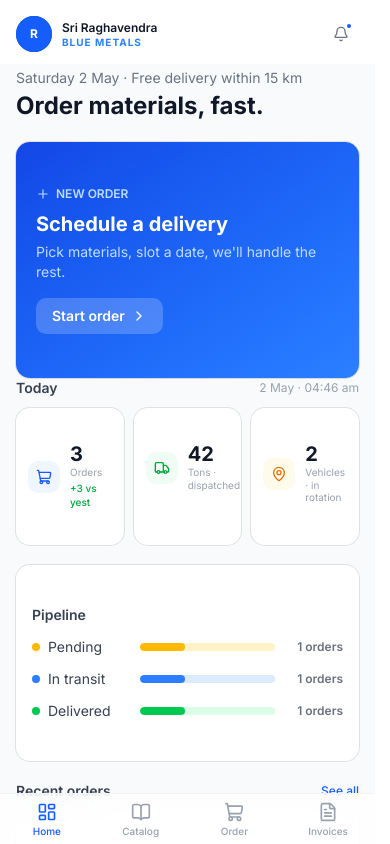
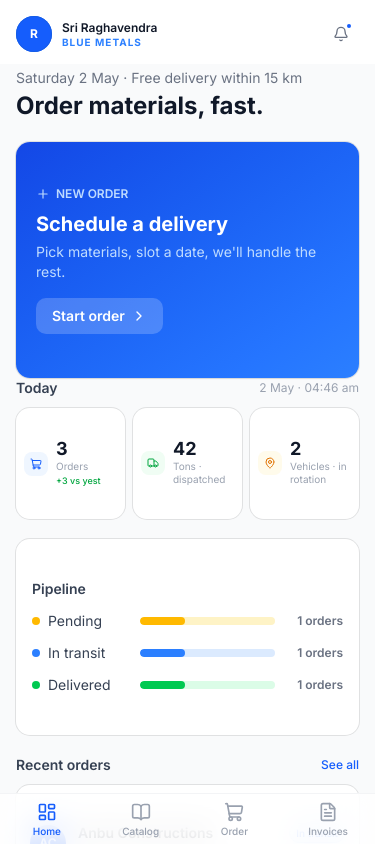
Before and after one commit to jayanth15/Srbt, a Next.js app in the folder frontend/: page /dashboard in a window 390 px wide. Built offline with nearby package versions, Linux system fonts and the light colour scheme.

Commit message:
refactor(frontend): shrink Today stats cards further for mobile compactness

```diff
--- a/frontend/app/(dashboard)/dashboard/page.tsx
+++ b/frontend/app/(dashboard)/dashboard/page.tsx
@@ -90,17 +90,17 @@ export default function DashboardPage() {
               {now.toLocaleDateString("en-IN", { day: "numeric", month: "short" })} · {now.toLocaleTimeString("en-IN", { hour: "2-digit", minute: "2-digit" })}
             </p>
           </div>
-          <div className="grid grid-cols-3 gap-2.5 md:gap-4">
+          <div className="grid grid-cols-3 gap-2 md:gap-4">
             {stats.map(({ icon: Icon, value, label, sub, iconBg, iconColor }) => (
               <Card key={label} className="border-gray-100 shadow-none">
-                <CardContent className="p-3 md:p-4 flex items-center gap-2.5 md:block">
-                  <div className={`w-8 h-8 md:w-10 md:h-10 rounded-lg ${iconBg} flex items-center justify-center shrink-0`}>
-                    <Icon className={`w-4 h-4 md:w-5 md:h-5 ${iconColor}`} />
+                <CardContent className="p-2 md:p-4 flex items-center gap-2 md:block">
+                  <div className={`w-6 h-6 md:w-10 md:h-10 rounded-md md:rounded-lg ${iconBg} flex items-center justify-center shrink-0`}>
+                    <Icon className={`w-3 h-3 md:w-5 md:h-5 ${iconColor}`} />
                   </div>
                   <div className="min-w-0">
-                    <p className="text-xl md:text-2xl font-bold text-gray-900 leading-none">{value}</p>
+                    <p className="text-lg md:text-2xl font-bold text-gray-900 leading-none">{value}</p>
                     <p className="text-[10px] text-gray-400 mt-0.5 leading-tight">{label}</p>
-                    {sub && <p className="text-[10px] text-green-600 font-medium mt-0.5">{sub}</p>}
+                    {sub && <p className="text-[9px] text-green-600 font-medium mt-0.5">{sub}</p>}
                   </div>
                 </CardContent>
               </Card>
```
